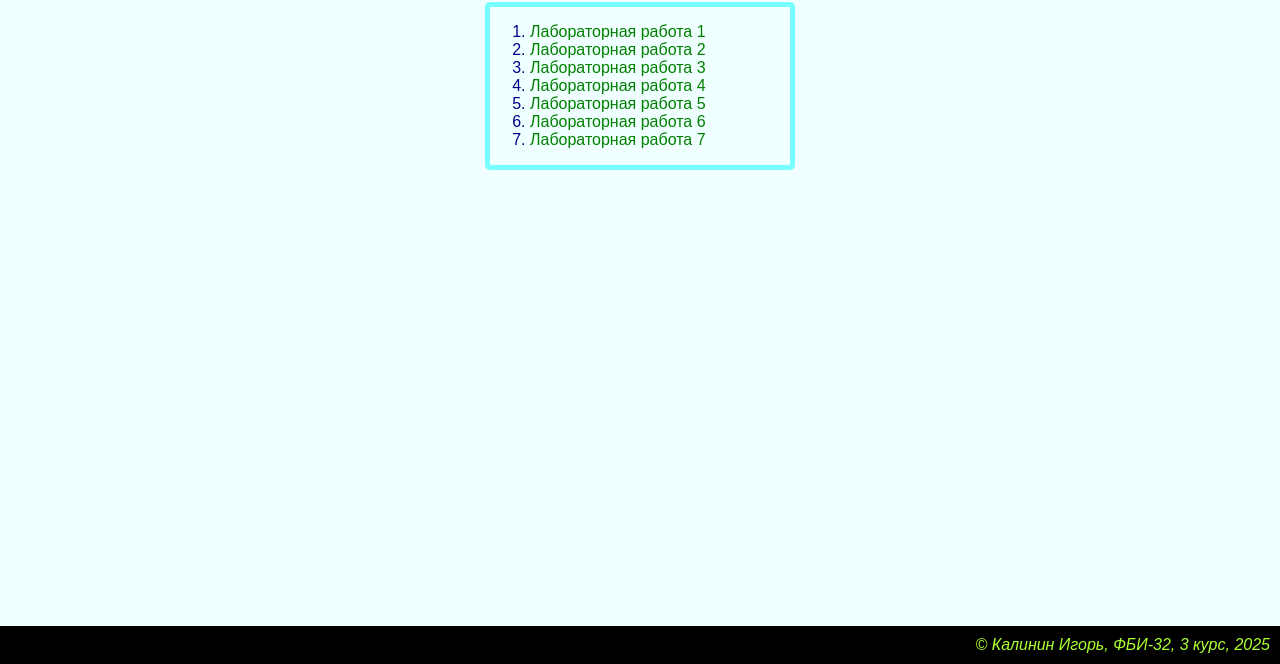
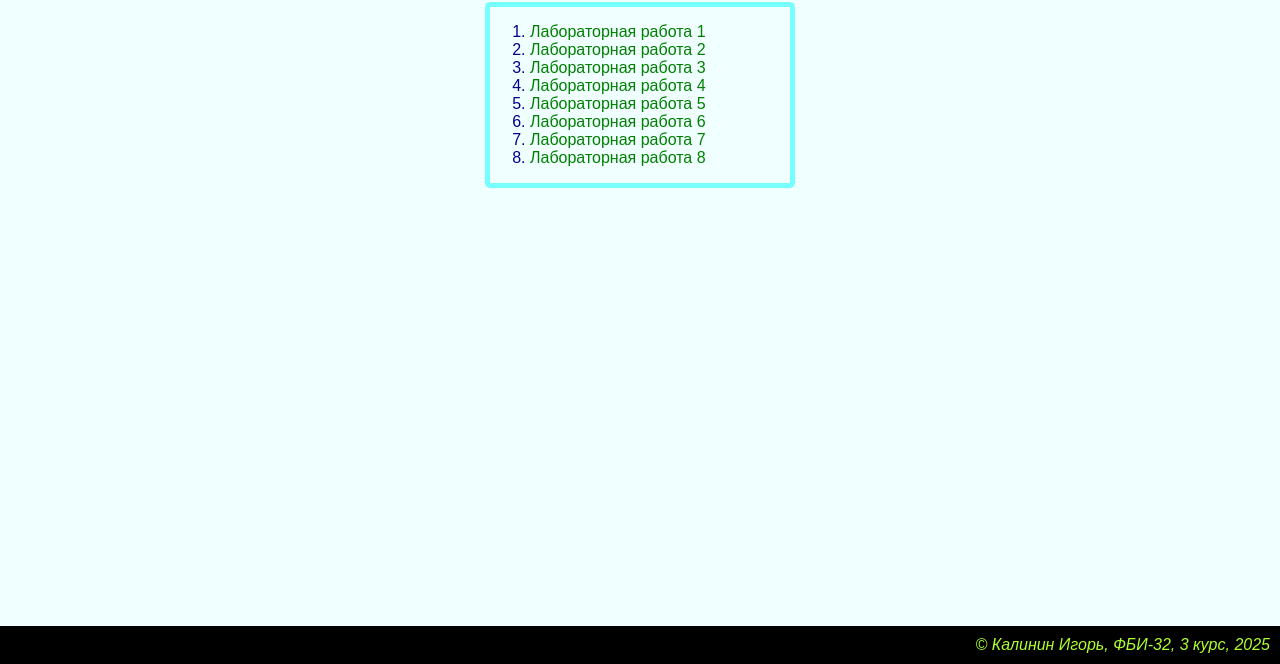
Before and after one commit to Lapisstud/web-front-labs, a plain HTML site: page index.html in a window 1280 px wide. Shown: the part 136-800 px from the top of the page. Drawn offline with Linux system fonts and the light colour scheme.

Commit message:
Заготовка к 8-ой лабоаторной работе

```diff
--- a/index.html
+++ b/index.html
@@ -39,6 +39,9 @@
                 <li>
                     <a href="lab7/lab7.html">Лабораторная работа 7</a>
                 </li>
+                <li>
+                    <a href="lab8/lab8.html">Лабораторная работа 8</a>
+                </li>
             </ol>
         </div>
     </main>
```
Also changed, not shown: lab8/lab8.html (added).
